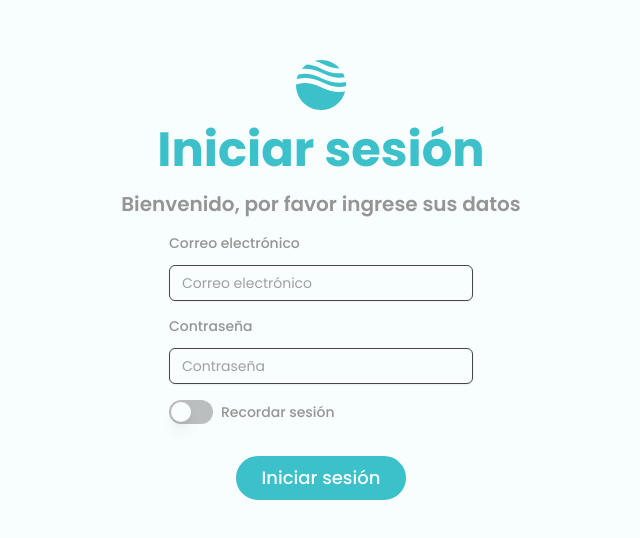
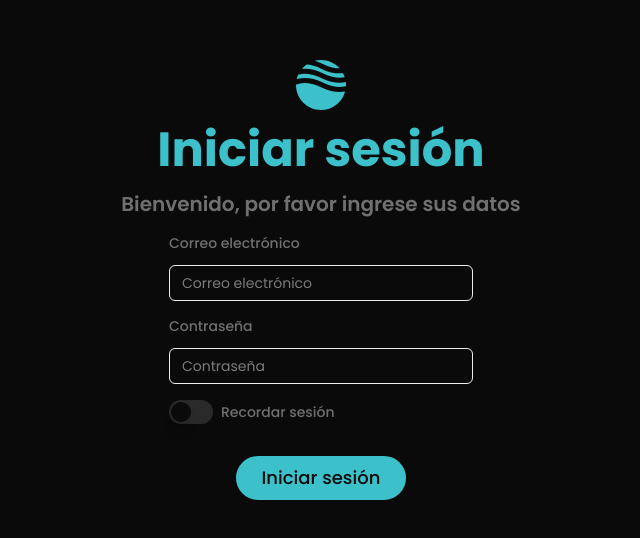
Before and after one commit to IsaiGonzalez08/AquaQA-v2, a Next.js app: page /auth/login in a window 1280 px wide. Shown: the part 120-658 px from the top of the page, without its empty margins (319-959 px from the left). Built offline with nearby package versions, Linux system fonts and the light colour scheme.

Commit message:
[ADD] ThemeProvider configuration in dashboard

```diff
--- a/app/dashboard/layout.tsx
+++ b/app/dashboard/layout.tsx
@@ -44,7 +44,7 @@ export default function DashboardLayout({ children }: { children: React.ReactNod
       <div className="flex min-h-screen w-full">
         <AppSidebar />
         <SidebarInset className="flex-1 p-10">
-          <SidebarTrigger />
+          <SidebarTrigger className="mb-10" />
           <div>{children}</div>
         </SidebarInset>
       </div>
--- a/app/dashboard/user/page.tsx
+++ b/app/dashboard/user/page.tsx
@@ -29,7 +29,7 @@ export default function UserDashboard() {
 
   return (
     <div>
-      <h1 className="mt-10 text-4xl font-bold">Bienvenido, {userData?.name} 👋</h1>
+      <h1 className="text-4xl font-bold">Bienvenido, {userData?.name} 👋</h1>
       <p className="mt-2 text-gray-400">Aquí está tu resumen de actividad</p>
     </div>
   );
--- a/app/dashboard/user/settings/page.tsx
+++ b/app/dashboard/user/settings/page.tsx
@@ -1,15 +1,17 @@
 "use client";
 
 import { Button } from "@/components/ui/button";
+import { Switch } from "@/components/ui/switch";
 import { useState } from "react";
+import { useTheme } from "@/contexts/ThemeContext";
 
 export default function SettingsPage() {
   const [notifications, setNotifications] = useState(true);
   const [emailUpdates, setEmailUpdates] = useState(false);
+  const { theme, toggleTheme } = useTheme();
 
   return (
     <div className="space-y-6">
-
       <div>
         <h1 className="text-4xl font-bold">Configuración</h1>
         <p className="mt-2 text-gray-400">Personaliza tu experiencia en AquaQA</p>
@@ -63,10 +65,10 @@ export default function SettingsPage() {
         <div className="space-y-3">
           <div className="flex items-center justify-between rounded-lg p-4">
             <div>
-              <p className="font-medium">Tema</p>
-              <p className="text-sm text-gray-400">Modo oscuro activado</p>
+              <p className="font-medium">Modo Oscuro</p>
+              <p className="text-sm text-gray-400">{theme === "dark" ? "Activado" : "Desactivado"}</p>
             </div>
-            <Button variant="secondary">Cambiar Tema</Button>
+            <Switch checked={theme === "dark"} onCheckedChange={toggleTheme} />
           </div>
         </div>
       </div>
--- a/app/globals.css
+++ b/app/globals.css
@@ -19,6 +19,23 @@
   --sidebar-accent: hsl(240 4.8% 95.9%);
   --sidebar-accent-foreground: hsl(240 5.9% 10%);
   --sidebar-border: hsl(220 13% 91%);
+  --sidebar-ring: hsl(217.2 91.2% 59.8%);
+}
+
+.dark {
+  --background: #0a0a0a;
+  --foreground: #ededed;
+  --text: #a5a5a5;
+  --grayLight: #2a2a2a;
+  --grayDark: #e5e5e5;
+  --gray-200: #707070;
+  --sidebar: hsl(240 5.9% 10%);
+  --sidebar-foreground: hsl(240 4.8% 95.9%);
+  --sidebar-primary: hsl(224.3 76.3% 48%);
+  --sidebar-primary-foreground: hsl(0 0% 100%);
+  --sidebar-accent: hsl(240 3.7% 15.9%);
+  --sidebar-accent-foreground: hsl(240 4.8% 95.9%);
+  --sidebar-border: hsl(240 3.7% 15.9%);
   --sidebar-ring: hsl(217.2 91.2% 59.8%);
 }
 
@@ -49,14 +66,3 @@ body {
   background: var(--background);
   color: var(--foreground);
 }
-
-.dark {
-  --sidebar: hsl(240 5.9% 10%);
-  --sidebar-foreground: hsl(240 4.8% 95.9%);
-  --sidebar-primary: hsl(224.3 76.3% 48%);
-  --sidebar-primary-foreground: hsl(0 0% 100%);
-  --sidebar-accent: hsl(240 3.7% 15.9%);
-  --sidebar-accent-foreground: hsl(240 4.8% 95.9%);
-  --sidebar-border: hsl(240 3.7% 15.9%);
-  --sidebar-ring: hsl(217.2 91.2% 59.8%);
-}
--- a/app/landing/components/InitCard.tsx
+++ b/app/landing/components/InitCard.tsx
@@ -22,7 +22,7 @@ export function InitCard() {
   ];
 
   return (
-    <div className="bg-background mx-20 mt-10 flex h-64 flex-row justify-center rounded-xl px-20 shadow-2xl">
+    <div className="bg-background mx-20 flex h-64 flex-row justify-center rounded-xl px-20 shadow-2xl">
       <div className="flex flex-row gap-20">
         {infoCard.map((item, index) => (
           <div className="flex flex-row items-center gap-4" key={index}>
--- a/app/landing/components/InitSection.tsx
+++ b/app/landing/components/InitSection.tsx
@@ -63,12 +63,12 @@ export function InitSection() {
         whileInView={{ opacity: 1, x: 0 }}
         transition={{ duration: 0.5, delay: 0.35, ease: "easeOut" }}
         viewport={{ once: true }}
-        className="relative flex w-1/2 flex-row items-center justify-start gap-4 2xl:justify-center"
+        className="relative flex w-1/2 flex-row items-center justify-start gap-4 2xl:justify-center pb-10"
       >
         <div
           className="pointer-events-none absolute inset-0 flex items-center justify-center"
           style={{
-            background: "radial-gradient(circle at center 80%, #3CC0C933 0%, transparent 50%)",
+            background: "radial-gradient(circle at center 52%, #3CC0C933 0%, transparent 60%)",
           }}
         />
         <Image
--- a/app/providers.tsx
+++ b/app/providers.tsx
@@ -1,8 +1,13 @@
-'use client'
+"use client";
 
-import { Provider } from 'react-redux'
-import { store } from '@/store/store'
+import { Provider } from "react-redux";
+import { store } from "@/store/store";
+import { ThemeProvider } from "@/contexts/ThemeContext";
 
 export default function Providers({ children }: { children: React.ReactNode }) {
-  return <Provider store={store}>{children}</Provider>
+  return (
+    <Provider store={store}>
+      <ThemeProvider>{children}</ThemeProvider>
+    </Provider>
+  );
 }
--- /dev/null
+++ b/contexts/ThemeContext.tsx
@@ -0,0 +1,49 @@
+"use client";
+
+import { createContext, useContext, useEffect, useState } from "react";
+
+type Theme = "light" | "dark";
+
+interface ThemeContextType {
+  theme: Theme;
+  toggleTheme: () => void;
+}
+
+const ThemeContext = createContext<ThemeContextType | undefined>(undefined);
+
+export function ThemeProvider({ children }: { children: React.ReactNode }) {
+  const [theme, setTheme] = useState<Theme>("dark");
+  const [mounted, setMounted] = useState(false);
+
+  useEffect(() => {
+    setMounted(true);
+    const savedTheme = localStorage.getItem("theme") as Theme | null;
+    if (savedTheme) {
+      setTheme(savedTheme);
+      document.documentElement.classList.toggle("dark", savedTheme === "dark");
+    } else {
+      document.documentElement.classList.add("dark");
+    }
+  }, []);
+
+  const toggleTheme = () => {
+    const newTheme = theme === "light" ? "dark" : "light";
+    setTheme(newTheme);
+    localStorage.setItem("theme", newTheme);
+    document.documentElement.classList.toggle("dark", newTheme === "dark");
+  };
+
+  if (!mounted) {
+    return <>{children}</>;
+  }
+
+  return <ThemeContext.Provider value={{ theme, toggleTheme }}>{children}</ThemeContext.Provider>;
+}
+
+export function useTheme() {
+  const context = useContext(ThemeContext);
+  if (context === undefined) {
+    throw new Error("useTheme must be used within a ThemeProvider");
+  }
+  return context;
+}
```
